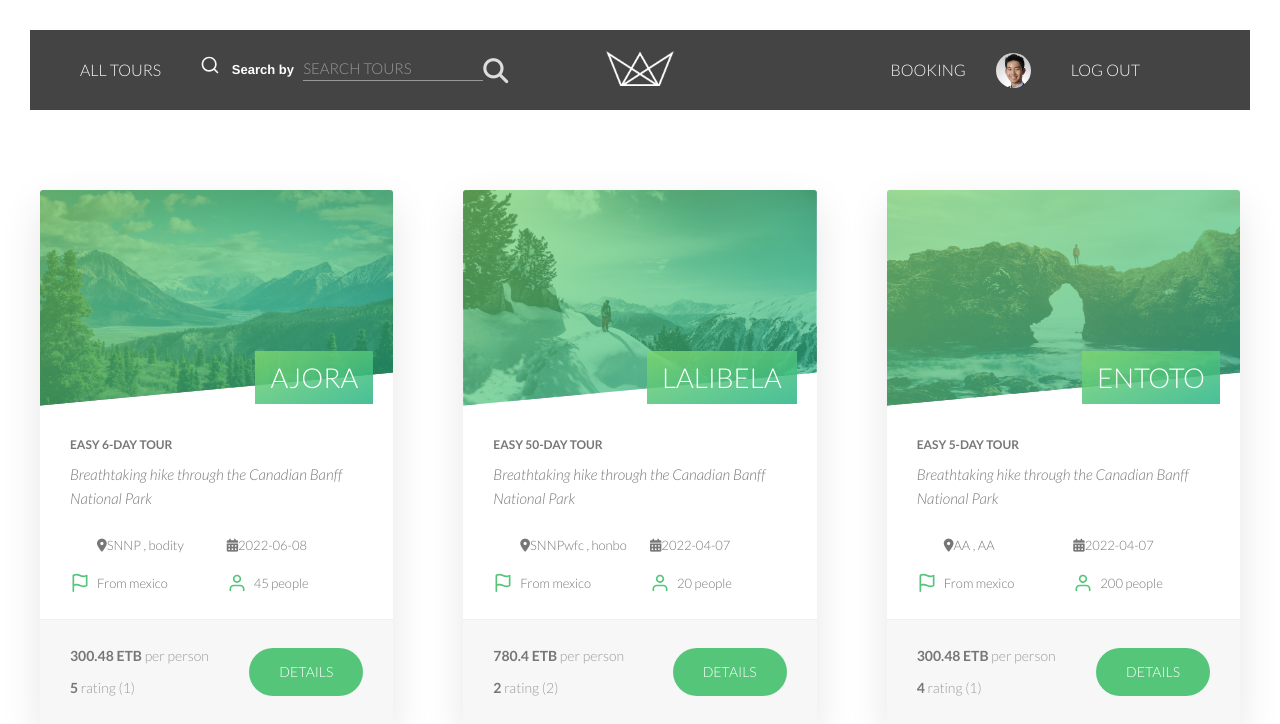
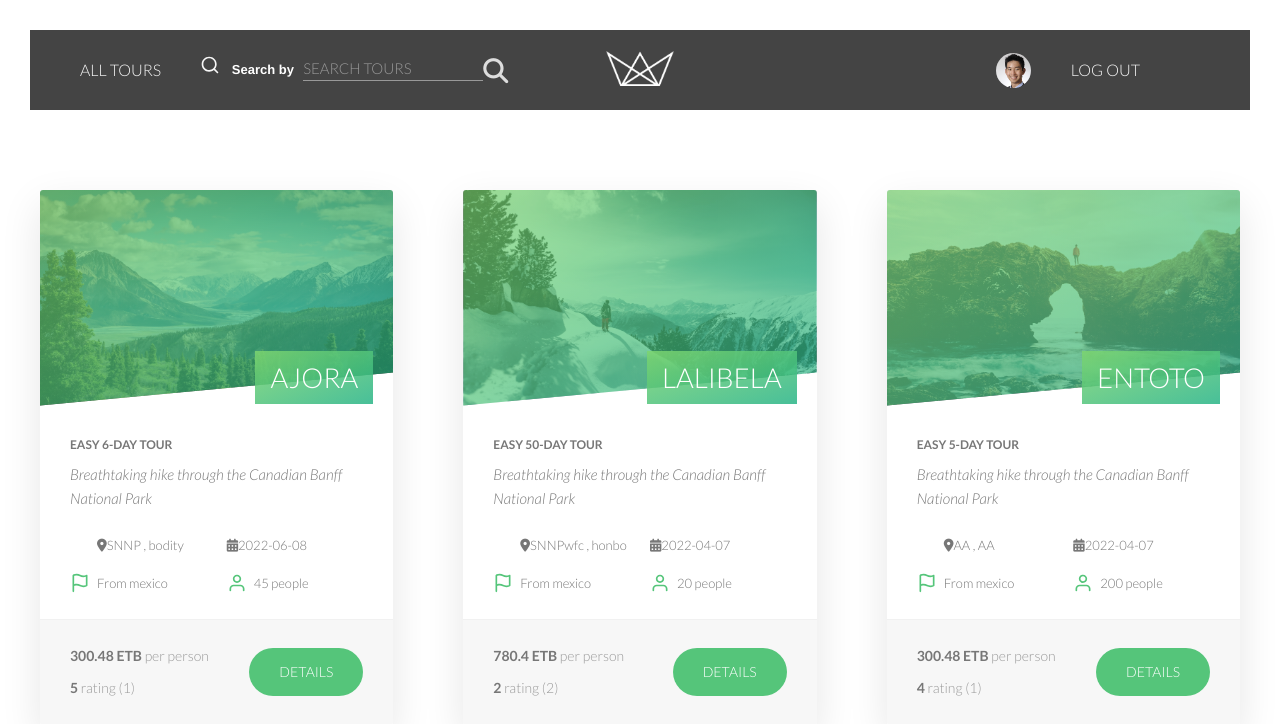
Before and after one commit to guzoTour/guzo, a PHP site: page /Tour/index.php in a window 1280 px wide. Shown: the top 724 px of the page. Run offline with PHP 8.4, Linux system fonts and the light colour scheme; a user stored in the database is signed in; data comes from the database, SQL or seed files in the repository; some libraries are stand-ins or nearby versions.

Commit message:
Update index.php

```diff
--- a/index.php
+++ b/index.php
@@ -86,10 +86,6 @@
         <img src="./multimedia/img/logo-white.png" alt="Natours logo" />
       </div>
       <nav class="nav nav--user">
-        <!-- <a href="./files/fileManipulation.php" class="nav__el">File Manipulation</a> -->
-        <!-- <a href="./view/blog.php" class="nav__el">Blog</a> -->
-        <a href="#" class="nav__el"><?php echo $booking?></a>
-
         <?php
         if(isset($_SESSION["username"])){
           $role = $_SESSION["role"];
```
